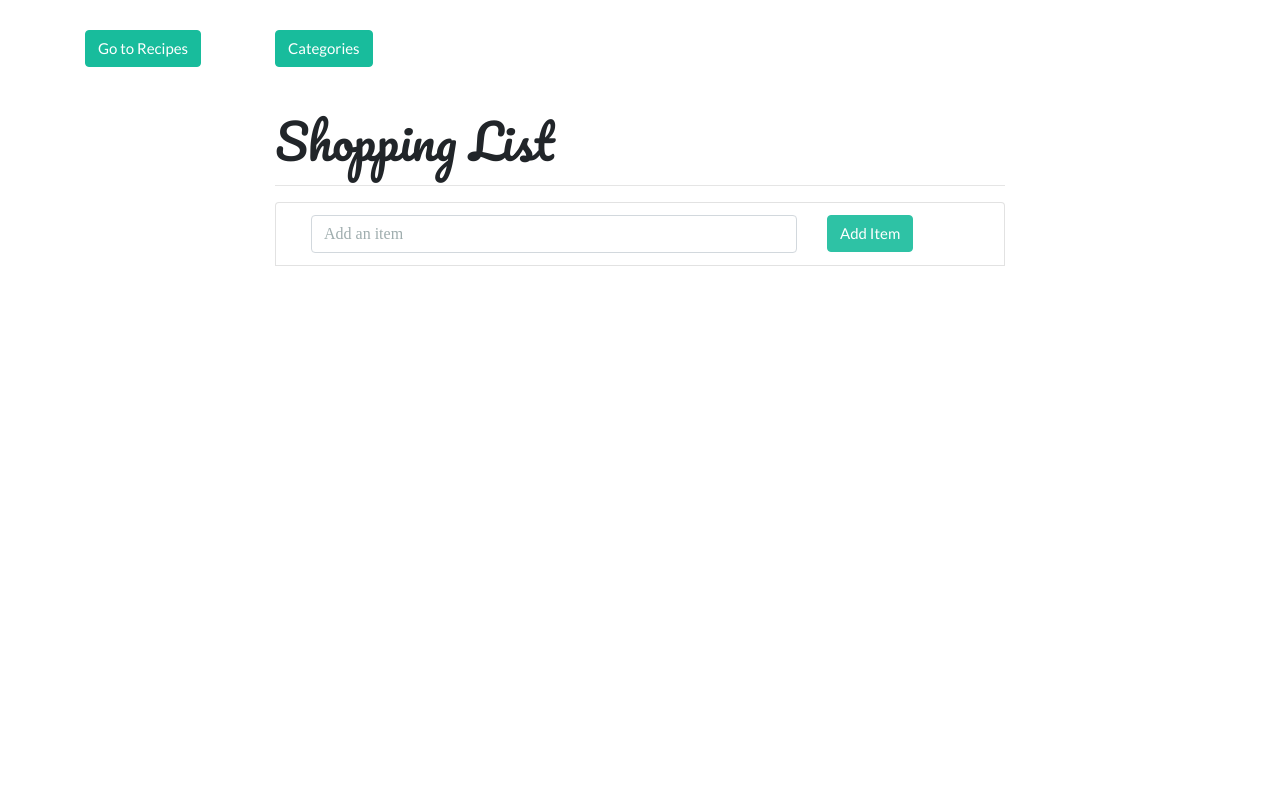
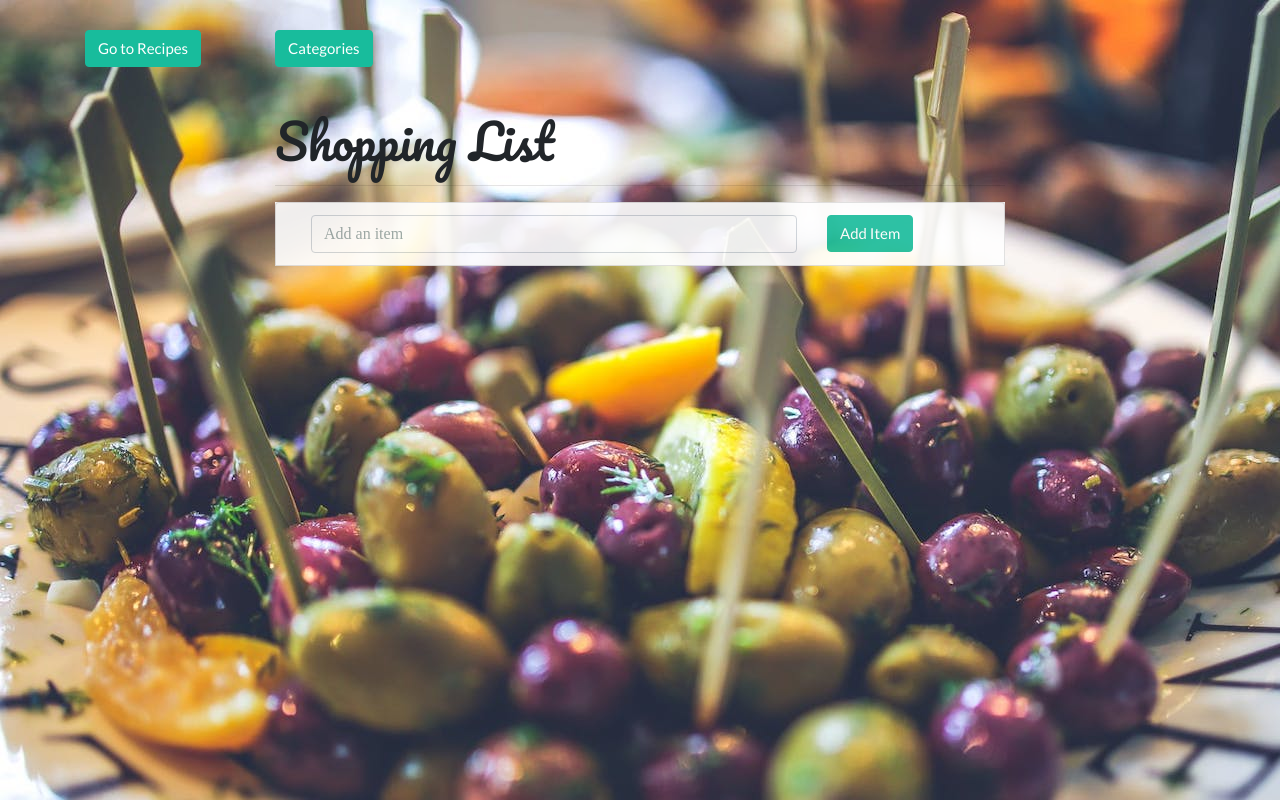
Before and after one commit to dmk6562/Olive-Thyme, a website: page public/index.html in a window 1280 px wide. Drawn offline with nearby package versions, Linux system fonts and the light colour scheme.

Commit message:
fix image

```diff
--- a/public/css/styles.css
+++ b/public/css/styles.css
@@ -61,12 +61,6 @@ h1 {
 }
 
 body {
-<<<<<<< HEAD
-
-=======
-    /* /Users/mariamchaudry/gtcbc/homework/olive-thyme-project-2/public/images/olives.jpg */
-
->>>>>>> 1fa24cbc62577bf9e731ac3f2305b566587b0f53
     background-image: url(olives.jpg);
     background-repeat: no-repeat;
     /* opacity: .9; */
```
